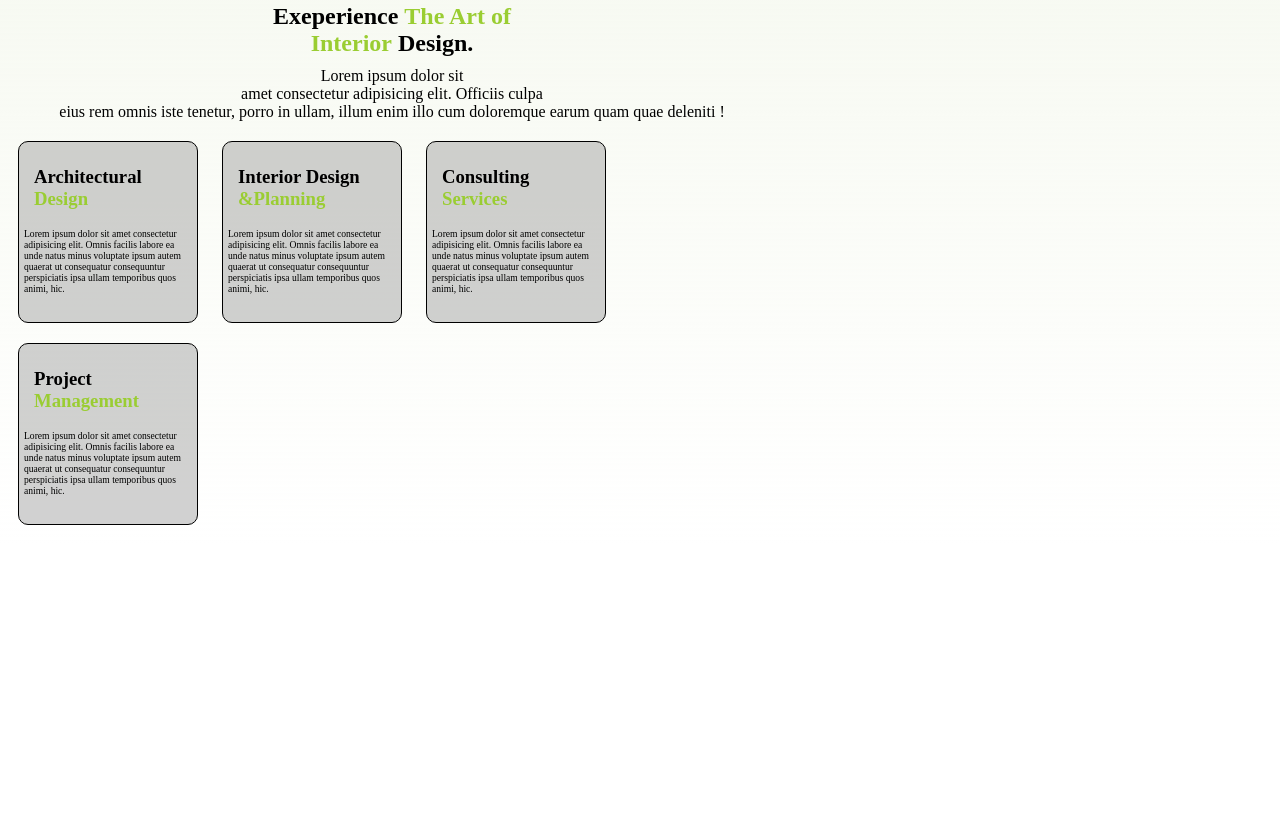
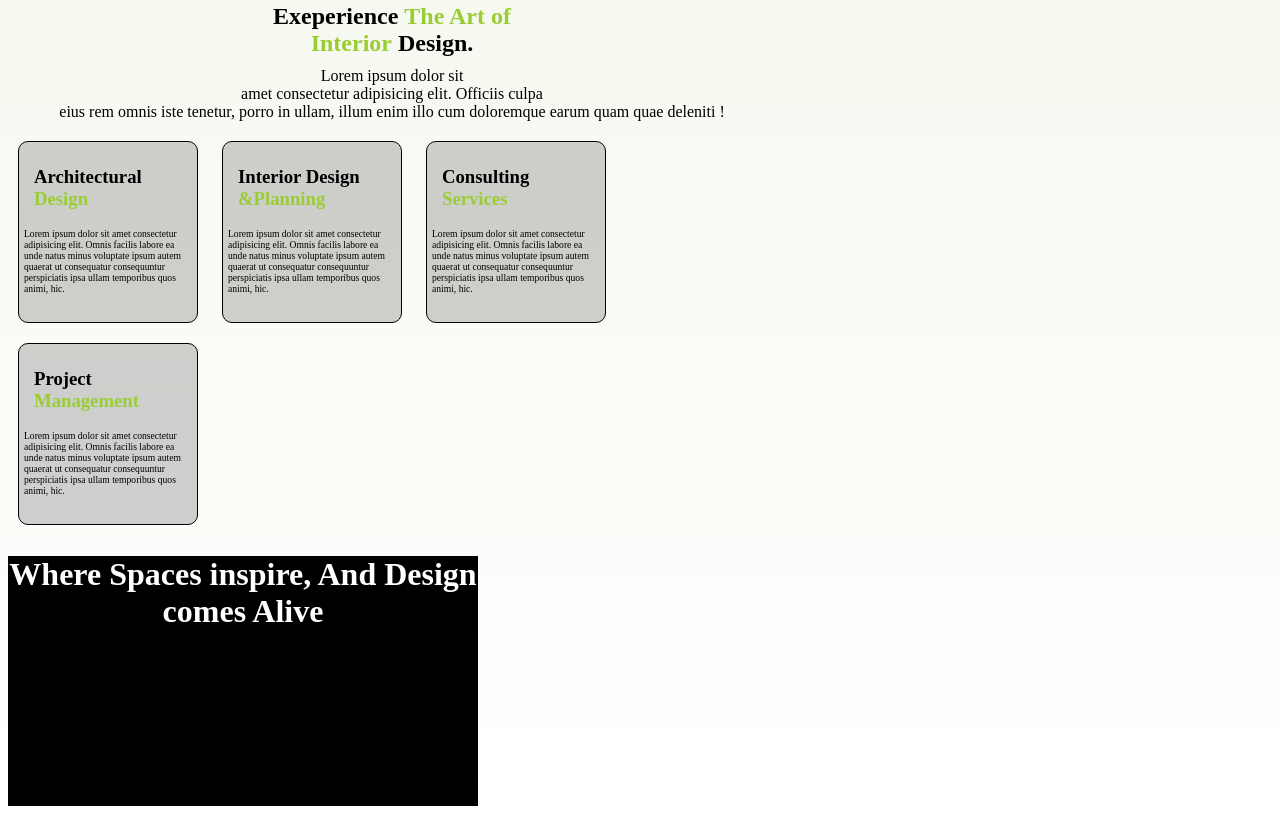
Before and after one commit to vitorstfw/projeto-site, a plain HTML site: page index.html in a window 1280 px wide. Shown: the part 642-1456 px from the top of the page. Before the commit the page ends 1185 px from the top, so only its background shows below. Drawn offline with nearby package versions, Linux system fonts and the light colour scheme.

Commit message:
nova div

```diff
--- a/estilos/style.css
+++ b/estilos/style.css
@@ -6,7 +6,7 @@ background-image: linear-gradient(to bottom,  rgba(175, 201, 123, 0.211),white);
 
 header{
   background-image: url(../imagem/sala-luxo2.jpg.jpg);
-    width: 95%;
+    width: 96%;
     height: 100%;
     border: 1px solid black;
     border-radius: 5px;
@@ -133,3 +133,12 @@ section > p{
 
     font-size: 0.6em;
 }
+
+.final{
+    background-color: rgb(0, 0, 0);
+    color: white;
+width:470px;
+height: 250px;
+    text-align: center;
+
+}
--- a/index.html
+++ b/index.html
@@ -65,8 +65,11 @@ arrow_circle_right
 
         <p>Lorem ipsum dolor sit amet consectetur adipisicing elit. Omnis facilis labore ea unde natus minus voluptate ipsum autem quaerat ut consequatur consequuntur perspiciatis ipsa ullam temporibus quos animi, hic.</p>
         </div>
+</section>
 
-</section>
+<div class="final">
+     <h1>Where Spaces inspire, And Design comes Alive</h1>
+</div>
 </main>
 
     <script>
```
Also changed, not shown: estilos/media-query.css (line endings or trailing spaces).
